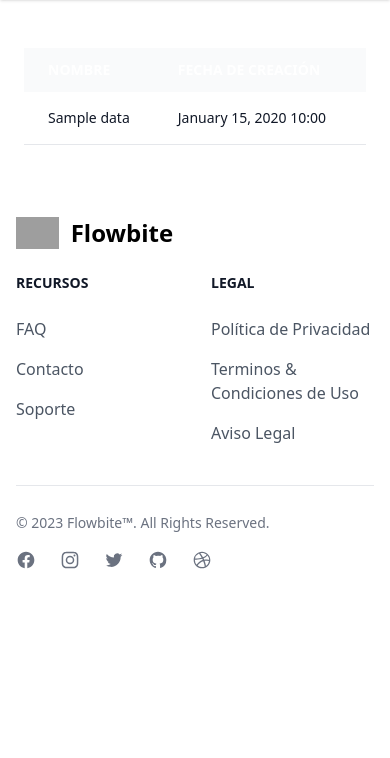
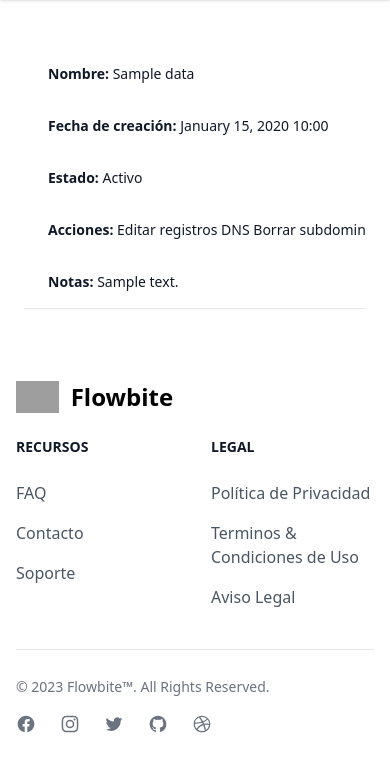
Before and after one commit to luishgc93-cc/subdomains-free, a Symfony app: template templates/Subdomain/listSubdomain.html.twig in a window 390 px wide. Shown: the part 237-995 px from the top of the page. Before the commit the page ends 806 px from the top, so only its background shows below. Run offline with Twig, Linux system fonts and the light colour scheme; the template is opened without the code that fills it: most values are stand-ins (such as "Sample title", 1, 10 or a date in 2020); some libraries are stand-ins or nearby versions; grey boxes are pictures that could not be loaded.

Commit message:
modify template list subdomain

```diff
--- a/templates/Subdomain/listSubdomain.html.twig
+++ b/templates/Subdomain/listSubdomain.html.twig
@@ -5,45 +5,36 @@
 <section class="relative isolate overflow-hidden bg-white px-6 lg:px-8 mb-12">
     <div class="mx-auto max-w-3x2 lg:max-w-6xl">
         <div class="relative overflow-x-auto">
+            <div class="overflow-x-auto">
                 <table class="w-full text-sm text-left rtl:text-right text-gray-500 dark:text-gray-400">
-                <thead class="text-l text-white uppercase bg-gray-50 dark:bg-gray-700">
+                    <thead class="hidden sm:table-header-group text-l text-white uppercase bg-gray-50 dark:bg-gray-700">
                         <tr>
-                        <th scope="col" class="px-6 py-3">
-                            Nombre
-                        </th>
-                        <th scope="col" class="px-6 py-3">
-                            Fecha de creación
-                        </th>
-                        <th scope="col" class="px-6 py-3">
-                            Estado
-                        </th>
-                        <th scope="col" class="px-6 py-3">
-                            Acciones
-                        </th>
-                        <th scope="col" class="px-6 py-3">
-                            Notas
-                        </th>
+                            <th scope="col" class="px-6 py-3">Nombre</th>
+                            <th scope="col" class="px-6 py-3">Fecha de creación</th>
+                            <th scope="col" class="px-6 py-3">Estado</th>
+                            <th scope="col" class="px-6 py-3">Acciones</th>
+                            <th scope="col" class="px-6 py-3">Notas</th>
                         </tr>
                     </thead>
                     <tbody>
                         {% for li in data %}
-                    <tr class="bg-white border-b dark:bg-gray-800 dark:border-gray-700">
-                        <th scope="row" class="px-6 py-4 font-medium text-gray-900 whitespace-nowrap dark:text-white">
-                        {{ li.name }}
+                            <tr class="block sm:table-row bg-white border-b dark:bg-gray-800 dark:border-gray-700">
+                                <th scope="row" class="px-6 py-4 font-medium text-gray-900 whitespace-nowrap dark:text-white block sm:table-cell">
+                                    <span class="sm:hidden font-bold">Nombre:</span> {{ li.name }}
                                 </th>
-                        <td class="px-6 py-4 font-medium text-gray-900 whitespace-nowrap dark:text-white">
-                        {{ li.createdAt|date }}
+                                <td class="px-6 py-4 font-medium text-gray-900 whitespace-nowrap dark:text-white block sm:table-cell">
+                                    <span class="sm:hidden font-bold">Fecha de creación:</span> {{ li.createdAt|date }}
                                 </td>
-                        <td class="px-6 py-4 font-medium text-gray-900 whitespace-nowrap dark:text-white">
-                        {{ 0 == li.IsActive ? 'Inactivo' : 'Activo' }}
+                                <td class="px-6 py-4 font-medium text-gray-900 whitespace-nowrap dark:text-white block sm:table-cell">
+                                    <span class="sm:hidden font-bold">Estado:</span> {{ 0 == li.IsActive ? 'Inactivo' : 'Activo' }}
                                 </td>
-                        <td class="px-6 py-4 font-medium text-gray-900 whitespace-nowrap dark:text-white">
-                            <a href="{{ path('front.v1.add.record.to.subdomain',{'idSubdominio':  li.id }) }}"> Editar registros DNS </a>
-                            <a href=" ">Borrar subdominio</a>
-
+                                <td class="px-6 py-4 font-medium text-gray-900 whitespace-nowrap dark:text-white block sm:table-cell">
+                                    <span class="sm:hidden font-bold">Acciones:</span>
+                                    <a href="{{ path('front.v1.add.record.to.subdomain', {'idSubdominio': li.id}) }}">Editar registros DNS</a>
+                                    <a href="#">Borrar subdominio</a>
                                 </td>
-                        <td class="px-6 py-4 font-medium text-gray-900 whitespace-nowrap dark:text-white">
-                            {{ li.notes }}
+                                <td class="px-6 py-4 font-medium text-gray-900 whitespace-nowrap dark:text-white block sm:table-cell">
+                                    <span class="sm:hidden font-bold">Notas:</span> {{ li.notes }}
                                 </td>
                             </tr>
                         {% endfor %}
@@ -51,6 +42,8 @@
                 </table>
             </div>
         </div>
+    </div>
 </section>
 
+
 {% endblock %}
```
Lines whose indentation alone changed are shown as unchanged.
